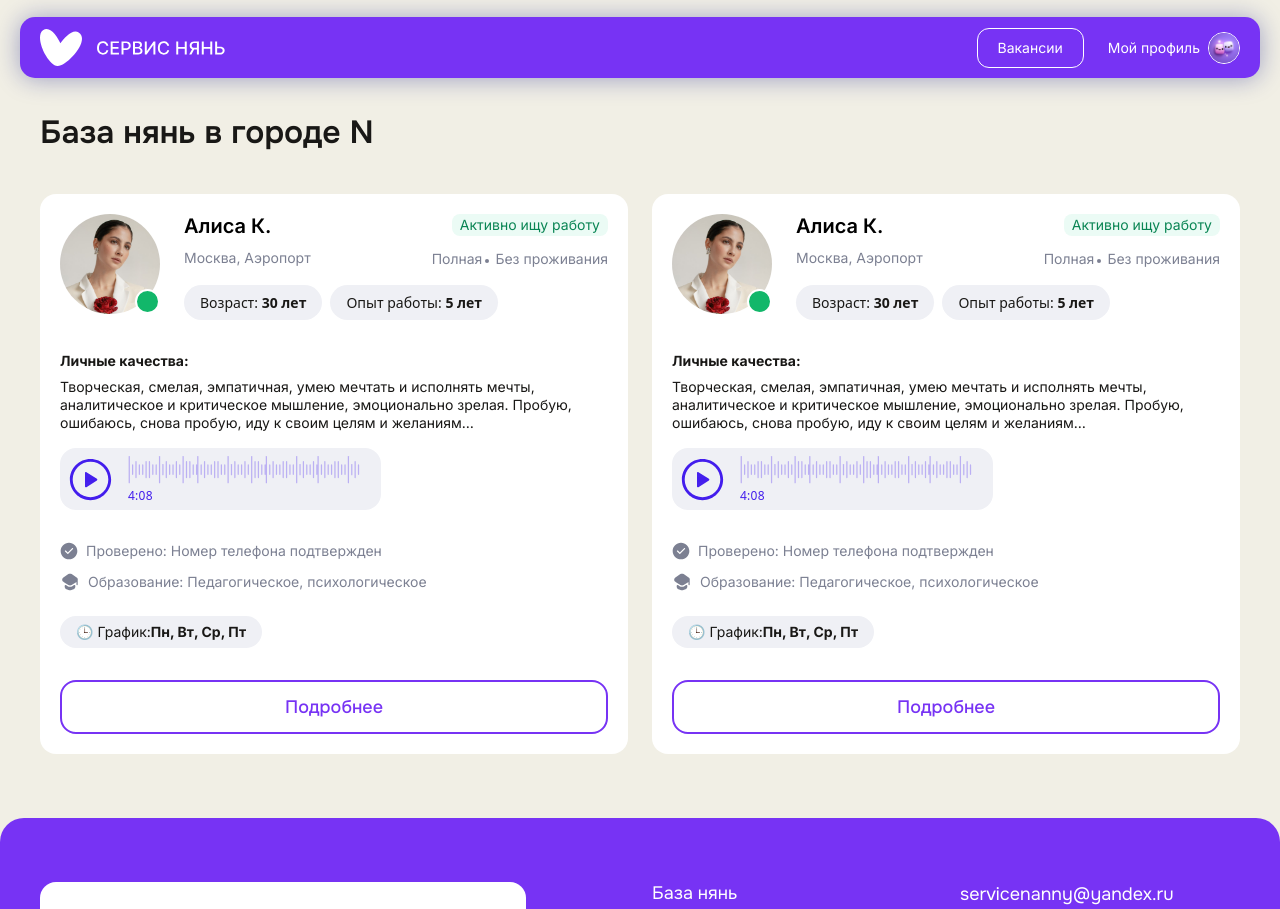
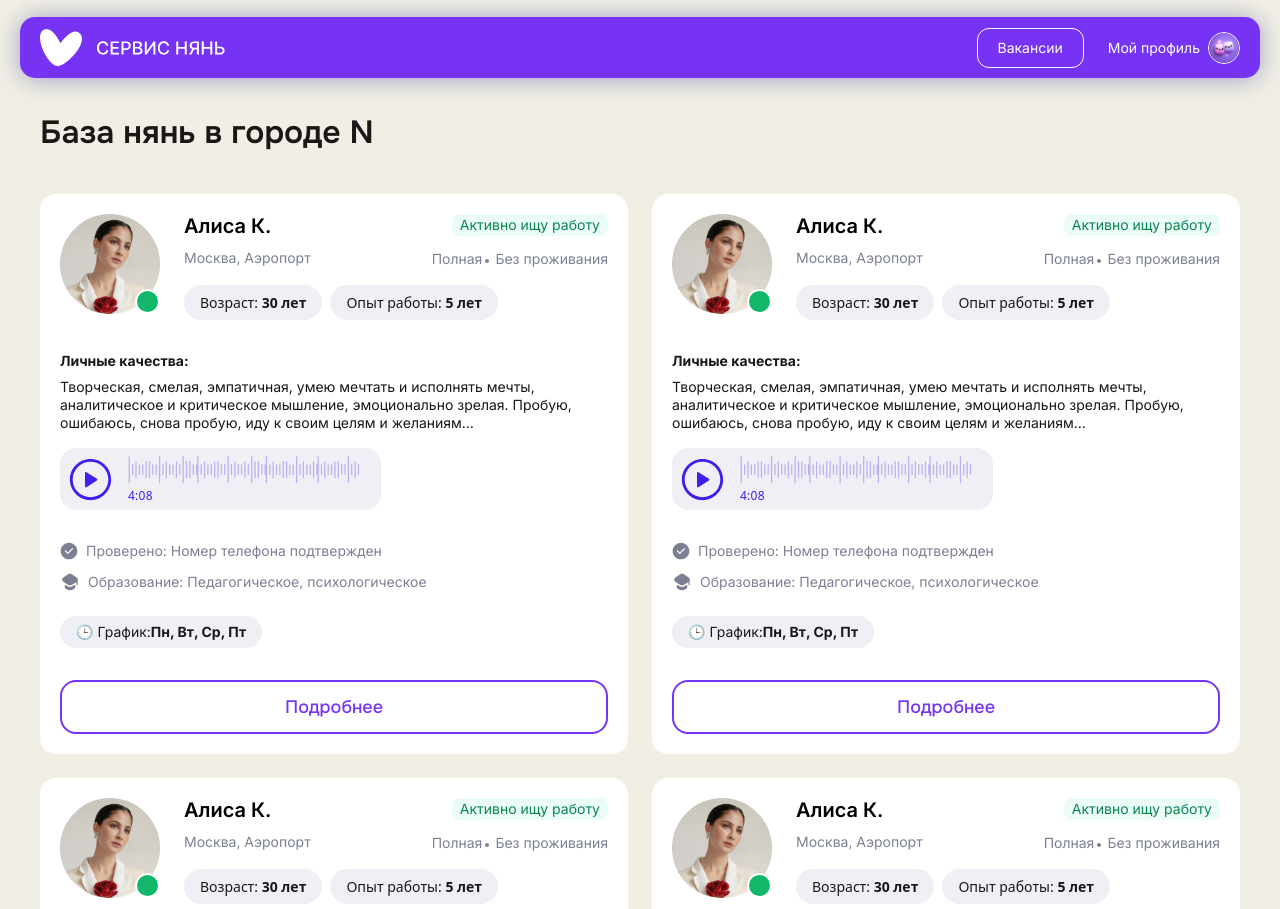
Before and after one commit to gyDex/babysitter-project2, a Next.js app: page /profile-babysitter/vacancy in a window 1280 px wide. Shown: the top 909 px of the page. Built offline with nearby package versions, Linux system fonts and the light colour scheme.

Commit message:
first commit

```diff
--- a/src/pages__app/response/response.tsx
+++ b/src/pages__app/response/response.tsx
@@ -127,7 +127,8 @@ const ResponsePage = () => {
         <Popup style={{
           minWidth: '633px',
         }} className={styles['response__popup-btn']} cross btnTitle='Отправить' title={<span className='min-w-[569px] block'>Договорились ли с няней <br />  Алиса Смирнова на работу?</span>} isOpen={
-              stageModal
+              // stageModal
+              false
             } next={() =>
             {
               setStageFirstModal(false)
--- a/src/pages__app/vacancy/vacancy.tsx
+++ b/src/pages__app/vacancy/vacancy.tsx
@@ -38,6 +38,8 @@ const VacancyPage:React.FC<Props> = ({empty = false}) => {
                         <div className={styles['vacancy-profile__list']}>
                             <CardBabysitter isMoreBtn />
                             <CardBabysitter isMoreBtn />
+                            <CardBabysitter isMoreBtn />
+                            <CardBabysitter isMoreBtn />
                         </div>
                     }
                 </div>
```
